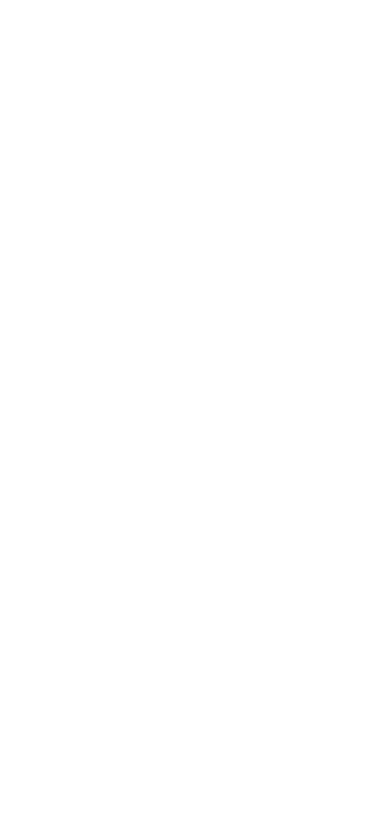
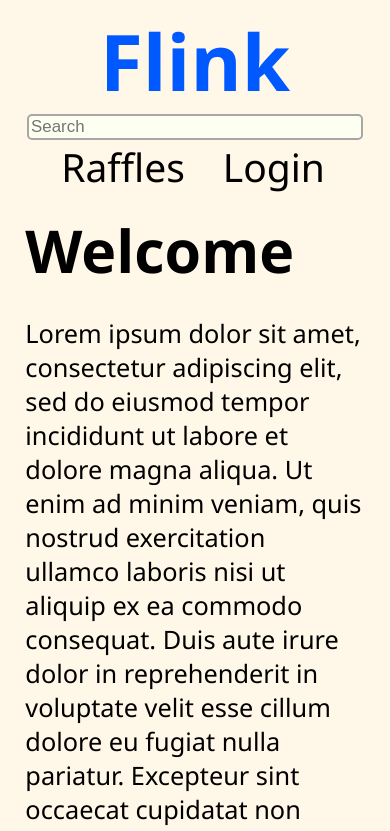
Before and after one commit to YesItsCandy/Flink, a React (Create React App) app: page / in a window 390 px wide. Shown: the top 831 px of the page. Built offline with nearby package versions, Linux system fonts and the light colour scheme.

Commit message:
made mock homescreen

```diff
--- a/public/index.html
+++ b/public/index.html
@@ -9,7 +9,7 @@
     />
     <meta name="theme-color" content="#FF00FF" />
     <link rel="manifest" href="%PUBLIC_URL%/manifest.json" />
-    <title>React App</title>
+    <title>Flink</title>
   </head>
   <body>
     <noscript>You need to enable JavaScript to run this app.</noscript>
--- a/src/App.js
+++ b/src/App.js
@@ -4,8 +4,46 @@ import React, { Component } from 'react';
 class App extends Component {
   render() {
     return (
-      <div className="App">
+      <div className="App" id="wrapper">
 
+        <div id="header">
+          <h1 id="namelogo">Flink</h1>
+          <div id="searchbar">
+            <input id="searchfield" type="search" placeholder="Search" />
+            <button id="searchbutton">Search</button>
+          </div>
+          <div id="navlinks">
+            <a href="/raffles" className="link">Raffles</a>
+            <a href="/login" className="link">Login</a>
+          </div>
+        </div>
+
+        <div id="content">
+          <div id="welcometext">
+            <h1>Welcome</h1>
+            <p>Lorem ipsum dolor sit amet, consectetur adipiscing elit,
+               sed do eiusmod tempor incididunt ut labore et dolore magna aliqua.
+                Ut enim ad minim veniam, quis nostrud exercitation ullamco
+                laboris nisi ut aliquip ex ea commodo consequat. Duis aute
+              irure dolor in reprehenderit in voluptate velit esse cillum dolore
+              eu fugiat nulla pariatur. Excepteur sint occaecat cupidatat non proident,
+                sunt in culpa qui officia deserunt mollit anim id est laborum.</p>
+          </div>
+          <div id="featured">
+            <h1>Featured</h1>
+            <div className="image-gallary">
+              <img className="preview-image" alt="placeholder" src="https://via.placeholder.com/350x150" />
+              <img className="preview-image" alt="placeholder" src="https://via.placeholder.com/100x100" />
+              <img className="preview-image" alt="placeholder" src="https://via.placeholder.com/300x150" />
+              <img className="preview-image" alt="placeholder" src="https://via.placeholder.com/100x200" />
+              <img className="preview-image" alt="placeholder" src="https://via.placeholder.com/200x300" />
+            </div>
+          </div>
+        </div>
+
+        <div id="footer">
+          <a href="/imprint" className="link">Imprint</a>
+        </div>
       </div>
     );
   }
--- a/src/index.css
+++ b/src/index.css
@@ -1,14 +1,178 @@
 body {
-  margin: 0;
-  padding: 0;
-  font-family: -apple-system, BlinkMacSystemFont, "Segoe UI", "Roboto", "Oxygen",
-    "Ubuntu", "Cantarell", "Fira Sans", "Droid Sans", "Helvetica Neue",
-    sans-serif;
-  -webkit-font-smoothing: antialiased;
-  -moz-osx-font-smoothing: grayscale;
+    margin: 0;
+    padding: 0;
+    font-family: 'Segoe UI', Tahoma, Geneva, Verdana, sans-serif;
+    background-color: rgb(255, 247, 232);
 }
 
-code {
-  font-family: source-code-pro, Menlo, Monaco, Consolas, "Courier New",
-    monospace;
+h1,
+h2,
+h3,
+h4,
+h5,
+h6 {
+    margin: 0;
 }
+
+ul {
+    margin: 0;
+    padding: 0;
+    list-style: none;
+}
+
+.link,
+p {
+    color: black;
+    text-decoration: none;
+    font-size: 2vh;
+}
+
+h1 {
+    font-size: 5vh;
+}
+
+h2 {
+    font-size: 3vh;
+}
+
+input[type="text"],
+input[type="search"],
+button {
+    background-color: rgb(253, 255, 240);
+    border: 2px solid rgb(167, 167, 167);
+    color: black;
+    box-shadow: none;
+    border-radius: 5px;
+    font-size: 2vh;
+    outline: none;
+}
+
+#namelogo {
+    color: rgb(0, 89, 255);
+}
+
+#searchbar {
+    width: 100%;
+    display: flex;
+    flex-direction: row;
+    margin-left: 3vw;
+    margin-right: 3vw;
+}
+
+#searchbar * {
+    display: block;
+}
+
+#searchfield {
+    width: 100%;
+    border-right: none;
+    border-top-right-radius: 0;
+    border-bottom-right-radius: 0;
+}
+
+#searchbutton {
+    border-left: none;
+    border-top-left-radius: 0;
+    border-bottom-left-radius: 0;
+    cursor: pointer;
+}
+
+#wrapper {
+    padding: 1vh;
+    display: flex;
+    flex-direction: column;
+    justify-content: space-between;
+    min-height: 98vh;
+}
+
+#header {
+    display: flex;
+    flex-direction: row;
+    align-items: center;
+    justify-content: space-between;
+}
+
+#navlinks .link {
+    margin-right: 1vw;
+}
+
+#content {
+    display: flex;
+    flex-direction: row;
+}
+
+#welcometext,
+#featured {
+    width: 50%;
+    padding: 2vh;
+}
+
+#welcometext p {
+    font-size: 3vh;
+}
+
+#featured h1 {
+    margin-left: 1vh;
+}
+
+.image-gallary {
+    display: flex;
+    flex-direction: row;
+    flex-wrap: wrap;
+}
+
+.preview-image {
+    margin: 1vh;
+    height: 20vh;
+    display: block;
+}
+
+@media (max-width: 1000px) {
+    .link,
+    p {
+        font-size: 3vh;
+    }
+    h1 {
+        font-size: 7vh;
+    }
+    h2 {
+        font-size: 4vh;
+    }
+    #content {
+        display: flex;
+        flex-direction: column;
+    }
+    #welcometext,
+    #featured {
+        width: auto;
+    }
+    #header {
+        flex-direction: column;
+    }
+    #namelogo {
+        font-size: 20vw;
+    }
+    #searchbar {
+        width: 90%;
+    }
+    #searchfield {
+        border: 2px solid rgb(167, 167, 167);
+        border-top-right-radius: 5px;
+        border-bottom-right-radius: 5px;
+    }
+    #searchbutton {
+        display: none;
+    }
+    #navlinks {
+        display: flex;
+        justify-content: space-evenly;
+        width: 90%;
+    }
+    #navlinks .link {
+        font-size: 10vw;
+    }
+    .preview-image {
+        width: 90%;
+        height: auto;
+    }
+}
```
